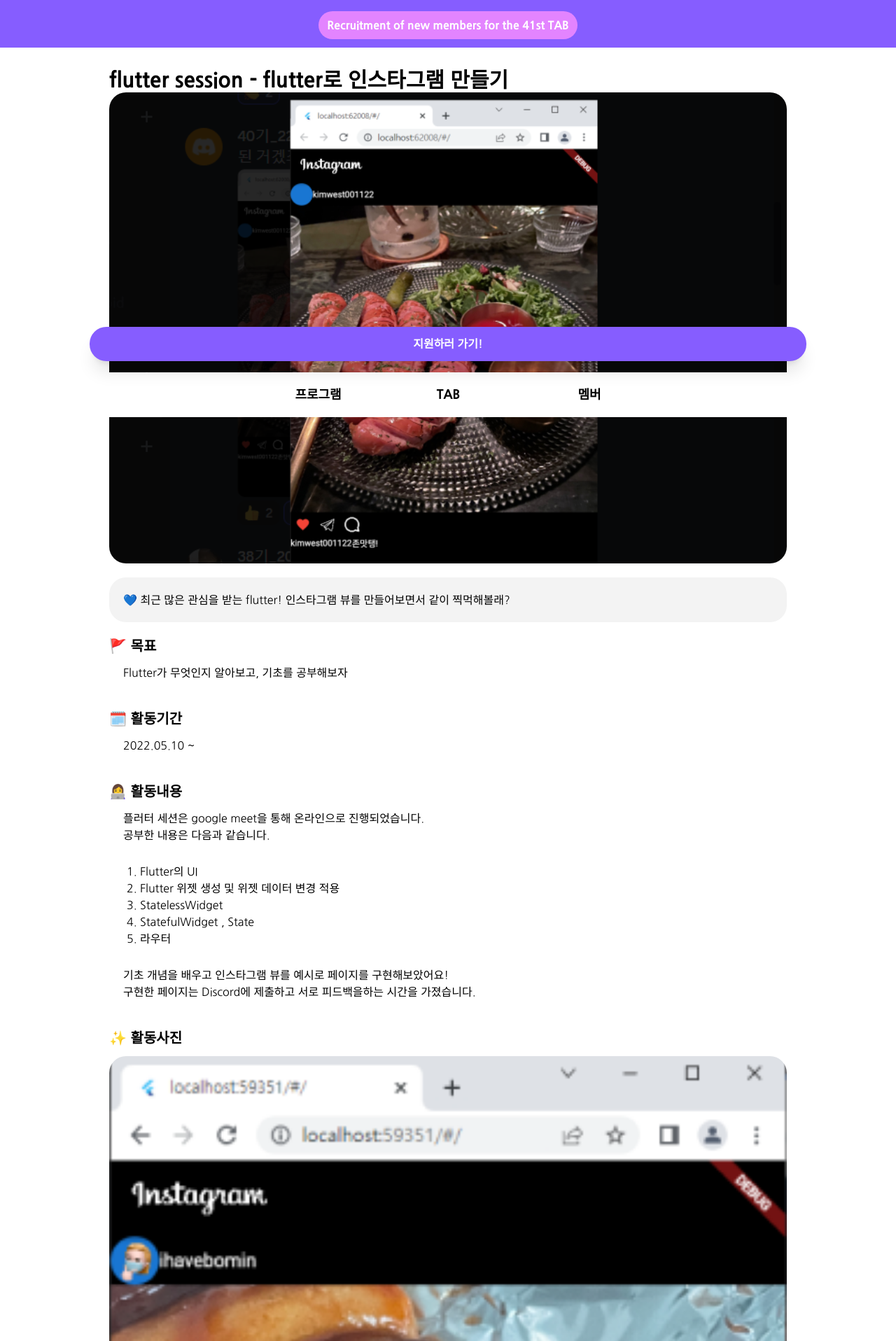
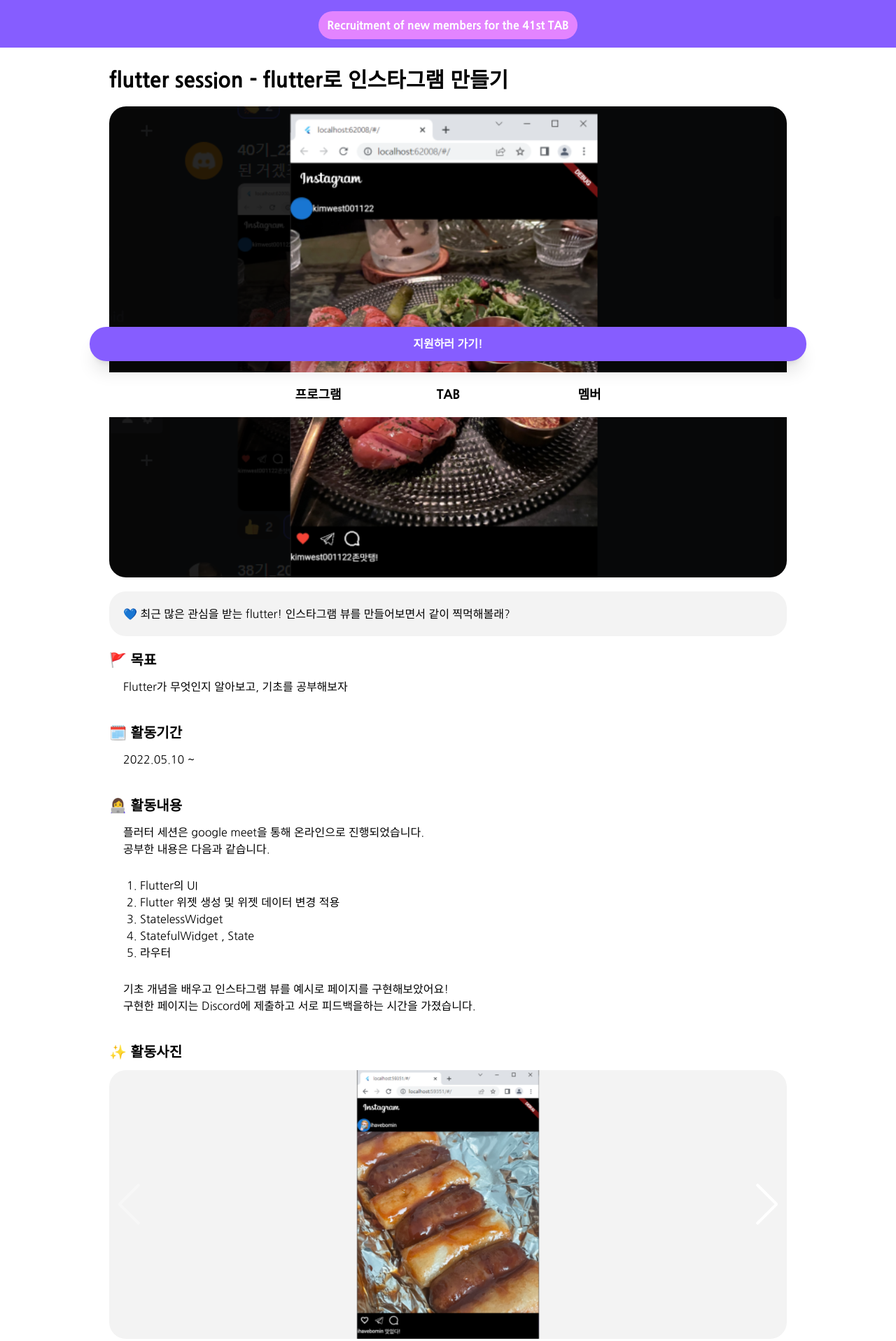
Before and after one commit to juhui88/TAB_Website, a React (Create React App) app: page /program/1 in a window 1280 px wide. Shown: the part 204-2120 px from the top of the page at 70% size. Built offline with nearby package versions, Linux system fonts and the light colour scheme.

Commit message:
Fix ProgramDetail.js 사진 비율

```diff
--- a/src/ProgramDetail.js
+++ b/src/ProgramDetail.js
@@ -37,7 +37,7 @@
 
             <div className="mx-auto  w-full lg:w-[1024px] p-7 ">
                 <span className="text-3xl font-extrabold">flutter session - flutter로 인스타그램 만들기</span>
-                <img src ={Img} className="rounded-3xl w-full mb-5"/>
+                <img src ={Img} className="rounded-3xl w-full my-5"/>
                 <div className="bg-[#F3F3F3] p-5 rounded-3xl mb-5">💙 ️최근 많은 관심을 받는 flutter! 인스타그램 뷰를 만들어보면서 같이 찍먹해볼래? </div>
                 <div className=" space-y-10">
                     <Item className="flex flex-col">
@@ -77,21 +77,21 @@
                     <Item>
                         <ItemTitle>✨ 활동사진</ItemTitle>
                         <Swiper
-                            className="mt-5 w-full"
+                            className="mt-5 w-full h-96 bg-[#F3F3F3] rounded-3xl"
                             modules={[Navigation]}
                             spaceBetween={50}
                             slidesPerView={1}
                             navigation
                             onSwiper={(swiper) => console.log(swiper)}
                         >
-                            <SwiperSlide>
-                                <img src = {activity} className="rounded-3xl "/>
+                            <SwiperSlide className="" >
+                                <img src = {activity} className="h-96 object-contain"/>
                             </SwiperSlide>
-                            <SwiperSlide>
-                                <img src = {activity} className="rounded-3xl"/>
+                            <SwiperSlide className="">
+                                <img src = {activity} className="h-96 object-contain"/>
                             </SwiperSlide>
-                            <SwiperSlide>
-                                <img src = {activity} className="rounded-3xl"/>
+                            <SwiperSlide className="">
+                                <img src = {activity} className="h-96 object-contain"/>
                             </SwiperSlide>
                         </Swiper>
                     </Item>
```
